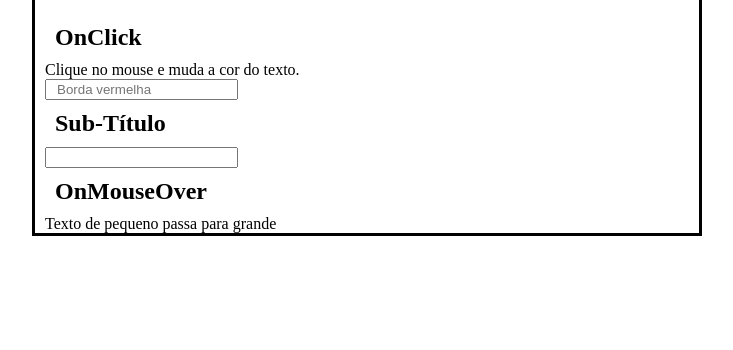
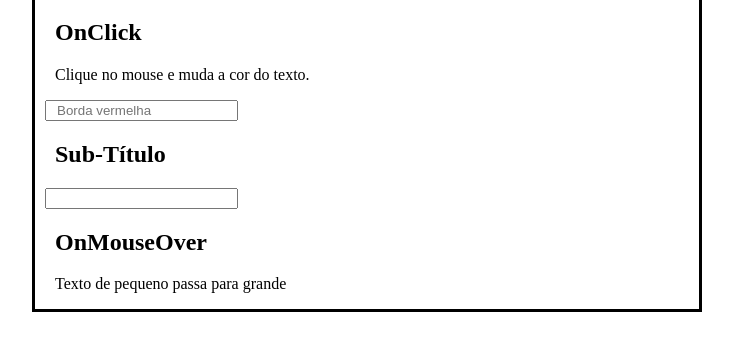
Before and after one commit to eudavidavi/Curso-Programador-Br, a plain HTML site: page 09. Javascript Intermediário/07, 08, 09. Eventos DOM/index.html in a window 1280 px wide. Shown: the part 144-494 px from the top of the page, without its empty margins (278-1011 px from the left). Drawn offline with Linux system fonts and the light colour scheme.

Commit message:
fim do dom

```diff
--- a/09. Javascript Intermediário/07, 08, 09. Eventos DOM/style.css
+++ b/09. Javascript Intermediário/07, 08, 09. Eventos DOM/style.css
@@ -7,7 +7,7 @@ body{
     margin: 80px 300px;
 }
 
-h2{
+/* h2{
     margin: 5px;
     padding: 5px;
 }
@@ -15,4 +15,4 @@ h2{
 p {
     margin: 0;
     padding: 0;
-}
+} */
```
Also changed, not shown: 09. Javascript Intermediário/07, 08, 09. Eventos DOM/index.html (+0 -1 lines).
